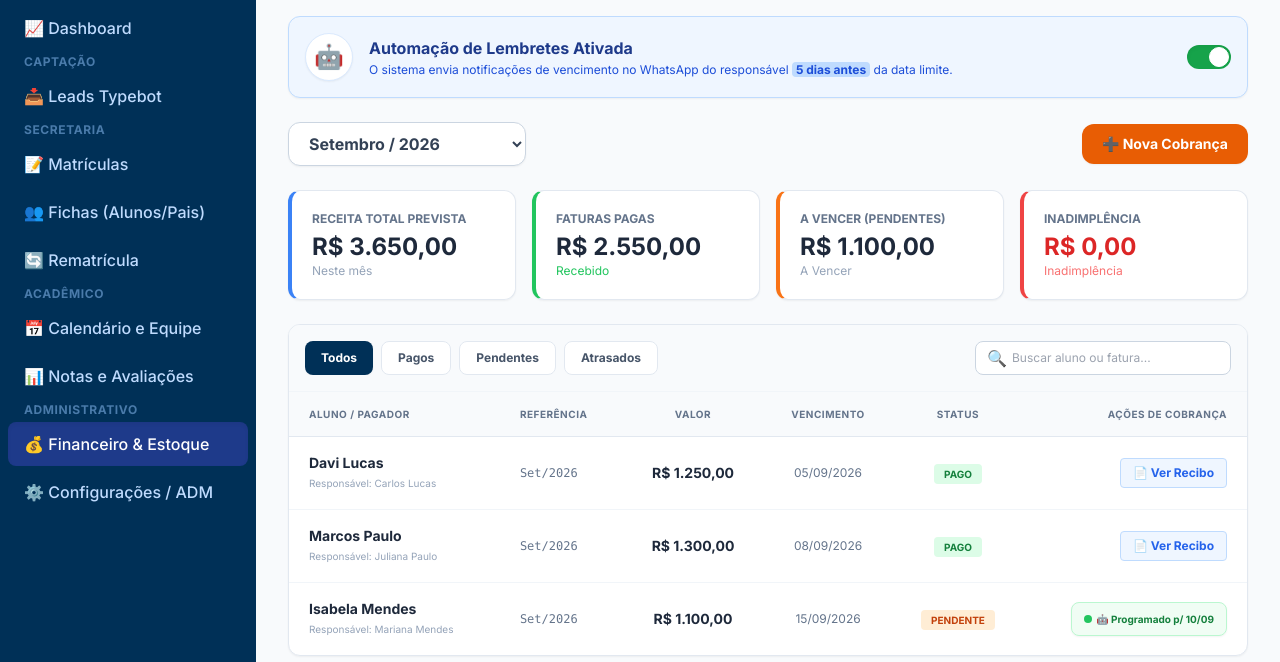
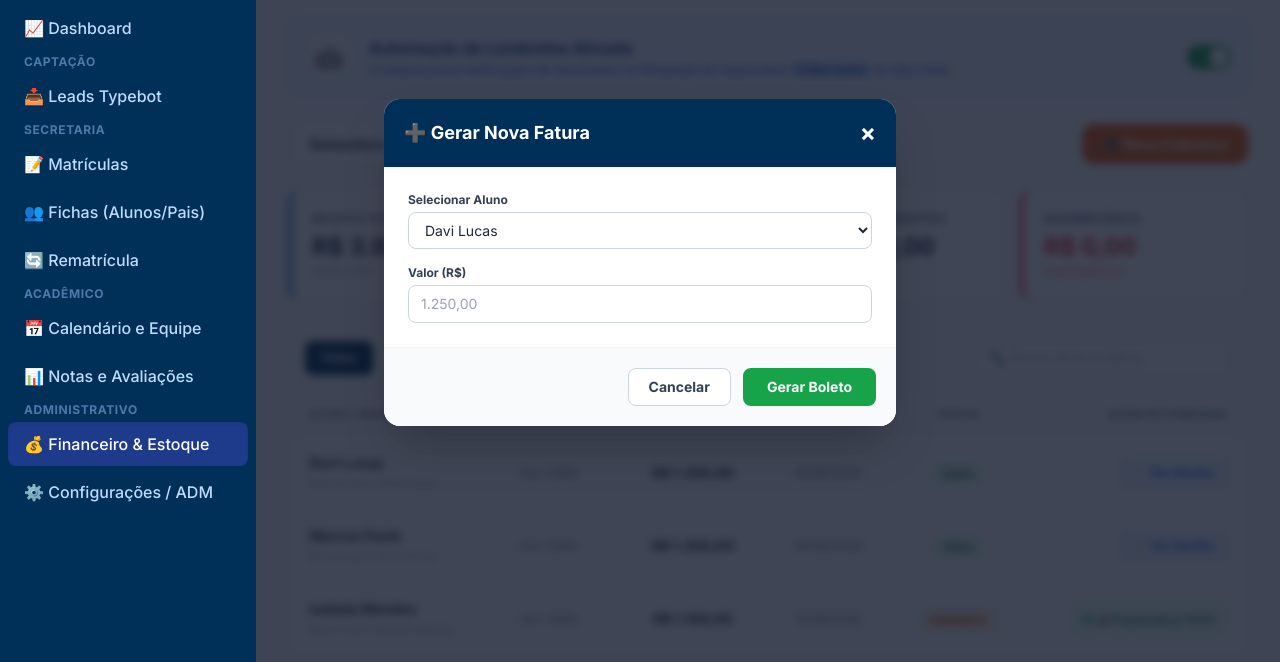
Before and after one commit to abraaolucas-dev/peniel-erp, a plain HTML site: page financeiro.html in a window 1280 px wide. Both pictures are taken after a click on the button "➕ Nova Cobrança". Shown: the part 138-800 px from the top of the page. Drawn offline with nearby package versions, Linux system fonts and the light colour scheme.

Commit message:
Update financeiro.html

```diff
--- a/financeiro.html
+++ b/financeiro.html
@@ -361,6 +361,13 @@
     <!-- SCRIPTS DE LÓGICA (CÁLCULO DINÂMICO DE KPIS) E MODO GESTOR MASTER -->
     <!-- ========================================================================= -->
     <script>
+        function abrirModalNovaCobranca() {
+            document.getElementById('modalNovaCobranca').classList.remove('hidden');
+        }
+        function fecharModalNovaCobranca() {
+            document.getElementById('modalNovaCobranca').classList.add('hidden');
+        }
+
         // --- 1. LÓGICA DO ROBÔ DE COBRANÇAS ---
         function atualizarStatusAutomacao() {
             const isAtivo = document.getElementById('toggleAutomacao').checked;
@@ -622,4 +629,3 @@
     </script>
 </body>
 </html>
-<!-- FIM DO CÓDIGO -->
```
